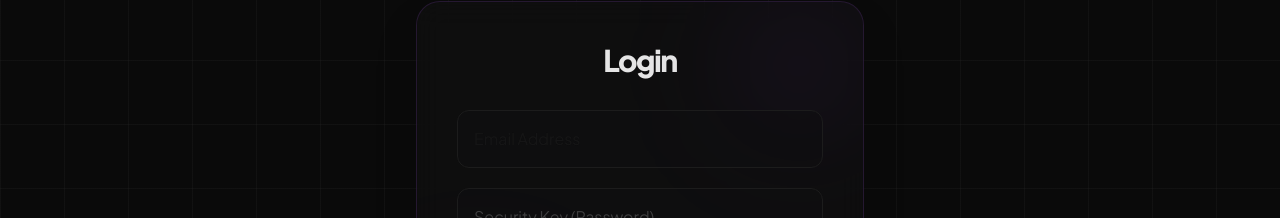
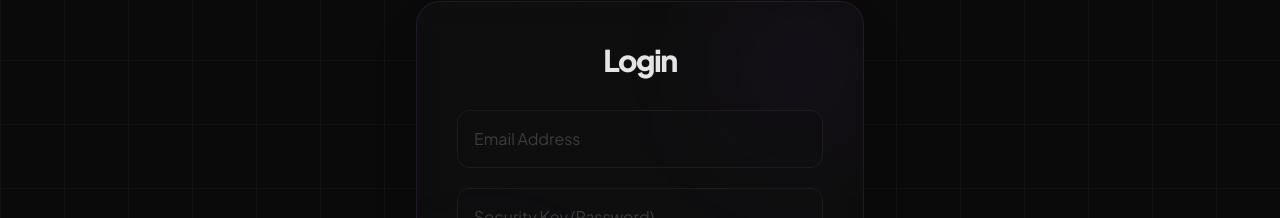
Before and after one commit to supernovaDS/ziuq_client, a React (Vite) app: page /auth in a window 1280 px wide. Shown: the part 133-351 px from the top of the page. Built offline with nearby package versions, Linux system fonts and the light colour scheme.

Commit message:
small ui change

```diff
--- a/src/pages/Auth.jsx
+++ b/src/pages/Auth.jsx
@@ -89,7 +89,7 @@ const Auth = (props) => {
           <input
             name="email"
             type="email"
-            className="bg-surface/50 border border-outline-variant p-4 rounded-xl text-on-surface focus:border-primary focus:ring-1 focus:ring-primary outline-none transition placeholder-outline-variant/60"
+            className="bg-surface/50 border border-outline-variant p-4 rounded-xl text-on-surface placeholder-white/20 focus:border-primary focus:ring-1 focus:ring-primary outline-none transition"
             placeholder="Email Address"
             required
             onChange={handleChange}
```
